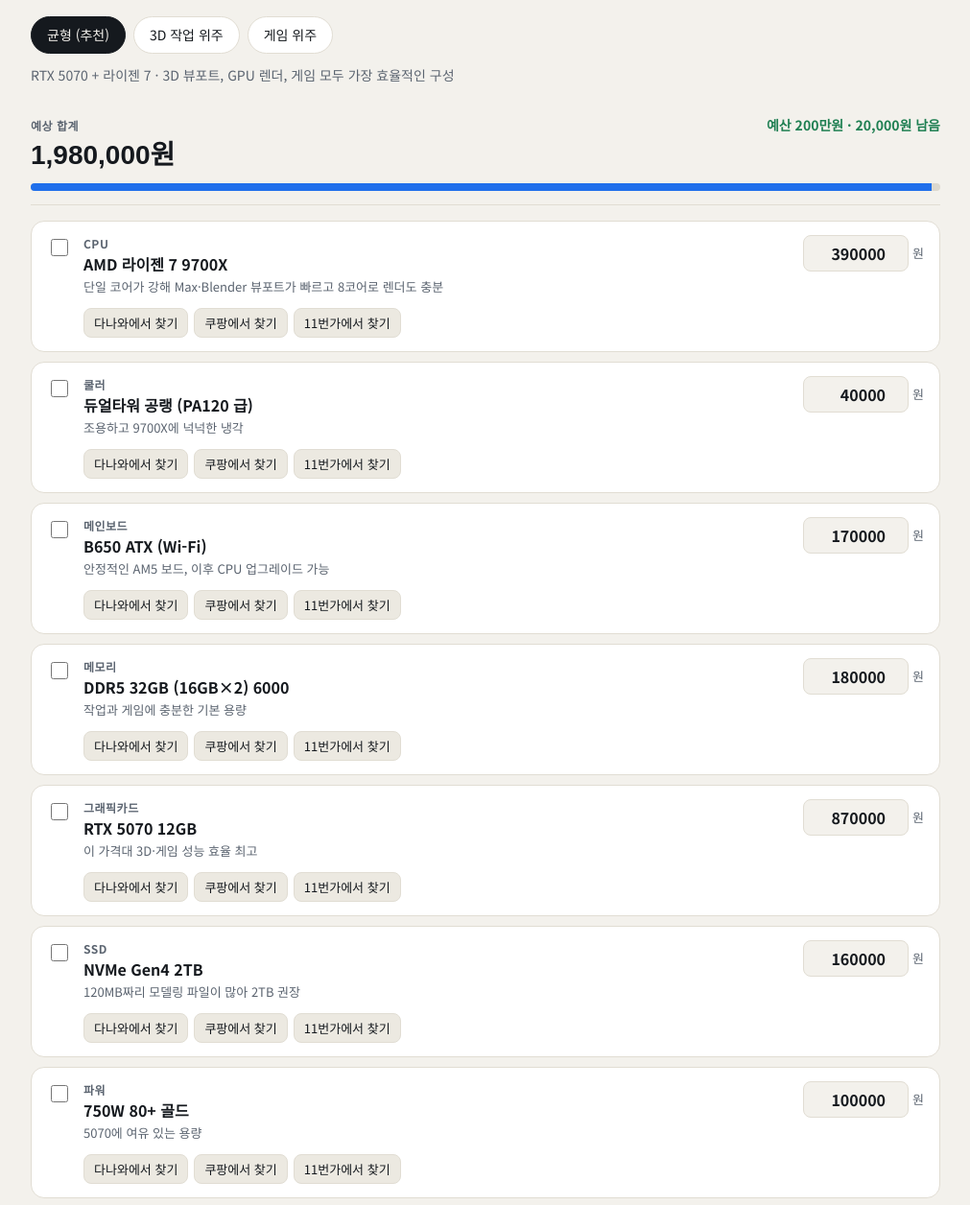
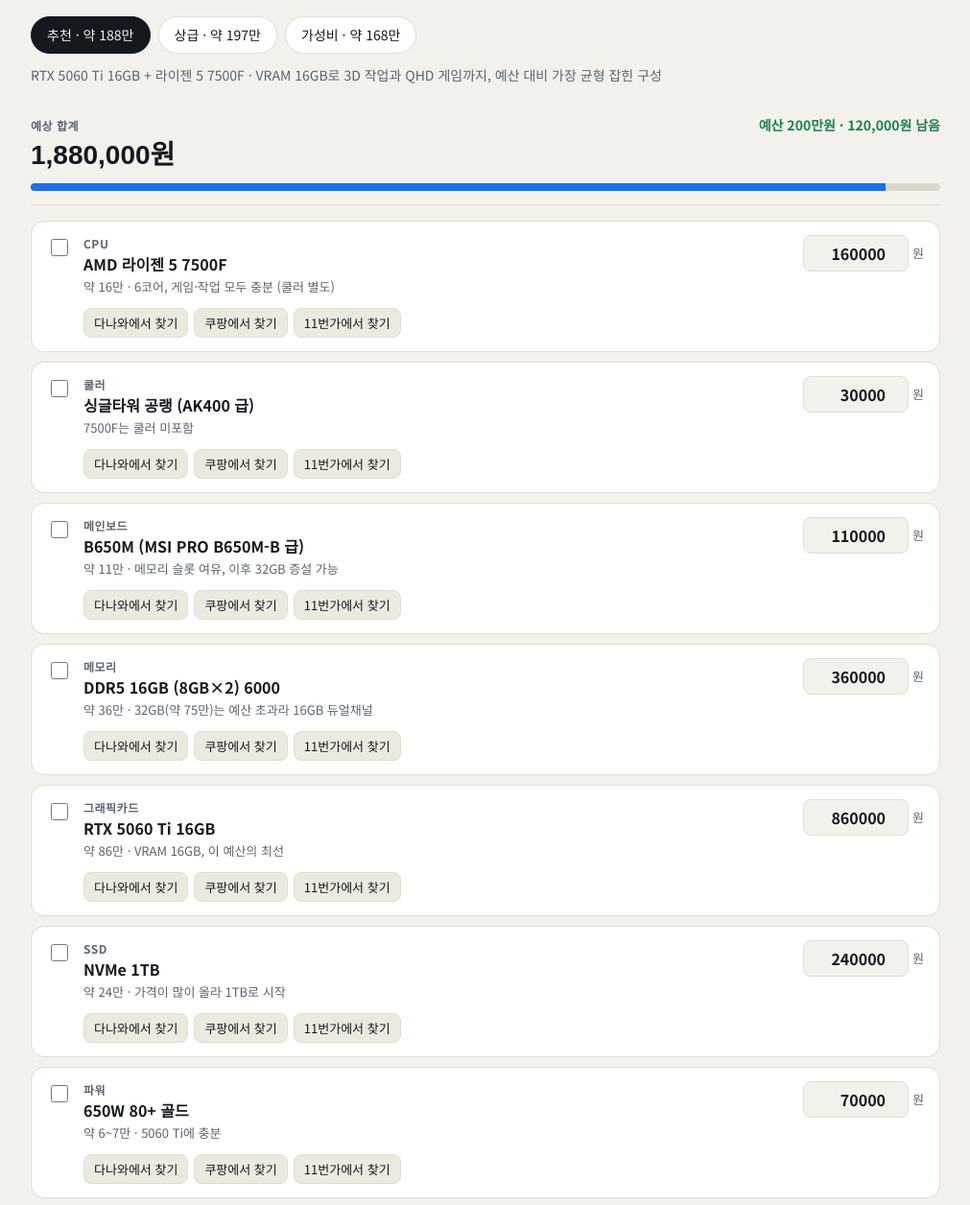
Before and after one commit to DIDIDIP/pc-build-2m, a plain HTML site: page index.html in a window 1280 px wide. Shown: the part 101-1357 px from the top of the page at 96% size, without its empty margins (134-1145 px from the left). Drawn offline with Linux system fonts and the light colour scheme; a web font is replaced by a local one.

Commit message:
2026년 11월 다나와 시세로 150~200만원 견적 갱신
Co-Authored-By: Claude Opus 5.5 <noreply@anthropic.com>

```diff
--- a/index.html
+++ b/index.html
@@ -3,8 +3,8 @@
 <head>
 <meta charset="utf-8">
 <meta name="viewport" content="width=device-width,initial-scale=1">
-<title>200만원 PC 견적</title>
-<meta name="description" content="3D 작업·게임용 200만원 PC 견적과 부품별 구매 링크">
+<title>150~200만원 PC 견적</title>
+<meta name="description" content="2026년 11월 오른 시세 기준 150~200만원 PC 견적과 부품별 구매 링크">
 <link rel="preconnect" href="https://fonts.googleapis.com">
 <link href="https://fonts.googleapis.com/css2?family=IBM+Plex+Sans+KR:wght@500;700&family=Noto+Sans+KR:wght@400;500;700&display=swap" rel="stylesheet">
 <style>
@@ -78,16 +78,16 @@ h1{font-family:'IBM Plex Sans KR',sans-serif;font-size:30px;margin:0;letter-spac
 <div class="wrap">
   <header>
     <div>
-      <h1>200만원 PC 견적</h1>
-      <p class="sub">3D 작업(3ds Max·Blender)과 게임을 모두 쾌적하게 · 2026년 11월 기준 예상가</p>
+      <h1>150~200만원 PC 견적</h1>
+      <p class="sub">메모리·SSD·그래픽카드 가격이 오른 2026년 11월 다나와 시세 기준</p>
     </div>
     <button class="theme" id="theme" type="button">테마 전환</button>
   </header>
 
   <div class="presets" role="group" aria-label="구성 선택">
-    <button class="preset" data-p="balanced" type="button">균형 (추천)</button>
-    <button class="preset" data-p="three" type="button">3D 작업 위주</button>
-    <button class="preset" data-p="game" type="button">게임 위주</button>
+    <button class="preset" data-p="balanced" type="button">추천 · 약 188만</button>
+    <button class="preset" data-p="three" type="button">상급 · 약 197만</button>
+    <button class="preset" data-p="game" type="button">가성비 · 약 168만</button>
   </div>
   <p class="preset-note" id="presetNote"></p>
 
@@ -107,7 +107,7 @@ h1{font-family:'IBM Plex Sans KR',sans-serif;font-size:30px;margin:0;letter-spac
   </div>
 
   <div class="note">
-    <b>가격은 예상가예요.</b> 메모리·SSD는 최근 가격 변동이 커서 실제 가격과 다를 수 있어요. 각 부품의 <b>다나와</b> 버튼으로 최저가를 확인한 뒤 가격 칸을 고치면 합계가 바로 바뀝니다. 체크박스는 구매 완료 표시이며 이 브라우저에만 저장돼요.
+    <b>가격은 2026년 11월 20일 무렵 다나와 최저가 기준이에요.</b> 메모리(DDR5 32GB 약 75만 원), SSD(1TB 약 24만 원), 그래픽카드(RTX 5070 약 124만 원 이상)가 크게 올라, 이 예산에서는 메모리 16GB가 현실적인 선택이에요. 32GB는 가격이 내려가면 추가하세요. 각 부품의 <b>다나와</b> 버튼으로 최저가를 확인한 뒤 가격 칸을 고치면 합계가 바로 바뀝니다. 체크박스는 구매 완료 표시이며 이 브라우저에만 저장돼요.
   </div>
 </div>
 <div class="toast" id="toast"></div>
@@ -116,42 +116,42 @@ h1{font-family:'IBM Plex Sans KR',sans-serif;font-size:30px;margin:0;letter-spac
 const BUDGET = 2000000;
 const PRESETS = {
   balanced: {
-    note: "RTX 5070 + 라이젠 7 · 3D 뷰포트, GPU 렌더, 게임 모두 가장 효율적인 구성",
+    note: "RTX 5060 Ti 16GB + 라이젠 5 7500F · VRAM 16GB로 3D 작업과 QHD 게임까지, 예산 대비 가장 균형 잡힌 구성",
     parts: [
-      ["CPU", "AMD 라이젠 7 9700X", 390000, "단일 코어가 강해 Max·Blender 뷰포트가 빠르고 8코어로 렌더도 충분", "라이젠7 9700X"],
-      ["쿨러", "듀얼타워 공랭 (PA120 급)", 40000, "조용하고 9700X에 넉넉한 냉각", "써멀라이트 PA120"],
-      ["메인보드", "B650 ATX (Wi-Fi)", 170000, "안정적인 AM5 보드, 이후 CPU 업그레이드 가능", "B650 ATX WiFi"],
-      ["메모리", "DDR5 32GB (16GB×2) 6000", 180000, "작업과 게임에 충분한 기본 용량", "DDR5 32GB 6000 16GBx2"],
-      ["그래픽카드", "RTX 5070 12GB", 870000, "이 가격대 3D·게임 성능 효율 최고", "RTX 5070"],
-      ["SSD", "NVMe Gen4 2TB", 160000, "120MB짜리 모델링 파일이 많아 2TB 권장", "NVMe Gen4 2TB SSD"],
-      ["파워", "750W 80+ 골드", 100000, "5070에 여유 있는 용량", "750W 80PLUS 골드 파워"],
-      ["케이스", "공기 흐름 좋은 미들타워", 70000, "앞면 메쉬형 추천", "미들타워 메쉬 케이스"]
+      ["CPU", "AMD 라이젠 5 7500F", 160000, "약 16만 · 6코어, 게임·작업 모두 충분 (쿨러 별도)", "라이젠5 7500F"],
+      ["쿨러", "싱글타워 공랭 (AK400 급)", 30000, "7500F는 쿨러 미포함", "딥쿨 AK400"],
+      ["메인보드", "B650M (MSI PRO B650M-B 급)", 110000, "약 11만 · 메모리 슬롯 여유, 이후 32GB 증설 가능", "B650M"],
+      ["메모리", "DDR5 16GB (8GB×2) 6000", 360000, "약 36만 · 32GB(약 75만)는 예산 초과라 16GB 듀얼채널", "DDR5 16GB 8GBx2 6000"],
+      ["그래픽카드", "RTX 5060 Ti 16GB", 860000, "약 86만 · VRAM 16GB, 이 예산의 최선", "RTX 5060 Ti 16GB"],
+      ["SSD", "NVMe 1TB", 240000, "약 24만 · 가격이 많이 올라 1TB로 시작", "NVMe 1TB SSD"],
+      ["파워", "650W 80+ 골드", 70000, "약 6~7만 · 5060 Ti에 충분", "650W 80PLUS 골드 파워"],
+      ["케이스", "공기 흐름 좋은 M-ATX 케이스", 50000, "앞면 메쉬형", "M-ATX 메쉬 케이스"]
     ]
   },
   three: {
-    note: "VRAM 16GB + 메모리 64GB · 무거운 씬, Arnold/Cycles GPU 렌더, 시뮬레이션에 유리",
+    note: "추천 구성에서 CPU만 라이젠 5 9600X로 · Max·Blender 뷰포트와 렌더가 조금 더 빠름",
     parts: [
-      ["CPU", "AMD 라이젠 7 9700X", 390000, "뷰포트와 렌더 모두 균형", "라이젠7 9700X"],
-      ["쿨러", "듀얼타워 공랭 (PA120 급)", 40000, "장시간 렌더에도 조용함", "써멀라이트 PA120"],
-      ["메인보드", "B650 ATX (Wi-Fi)", 170000, "메모리 4슬롯 · 128GB까지 확장", "B650 ATX WiFi"],
-      ["메모리", "DDR5 64GB (32GB×2) 6000", 360000, "3ds Max 대형 씬, 다중 프로그램에 여유", "DDR5 64GB 6000 32GBx2"],
-      ["그래픽카드", "RTX 5060 Ti 16GB", 620000, "VRAM 16GB로 GPU 렌더 메모리 여유", "RTX 5060 Ti 16GB"],
-      ["SSD", "NVMe Gen4 2TB", 160000, "작업 파일·캐시용", "NVMe Gen4 2TB SSD"],
-      ["파워", "750W 80+ 골드", 100000, "이후 그래픽카드 업그레이드 대비", "750W 80PLUS 골드 파워"],
-      ["케이스", "공기 흐름 좋은 미들타워", 70000, "앞면 메쉬형 추천", "미들타워 메쉬 케이스"]
+      ["CPU", "AMD 라이젠 5 9600X", 240000, "약 24만 · 단일 코어 성능이 높아 3D 프로그램 반응이 빠름", "라이젠5 9600X"],
+      ["쿨러", "싱글타워 공랭 (AK400 급)", 30000, "9600X도 별도 쿨러 권장", "딥쿨 AK400"],
+      ["메인보드", "B650M (MSI PRO B650M-B 급)", 110000, "약 11만 · 이후 32GB 증설 가능", "B650M"],
+      ["메모리", "DDR5 16GB (8GB×2) 6000", 360000, "약 36만 · 시세가 내리면 32GB로 교체", "DDR5 16GB 8GBx2 6000"],
+      ["그래픽카드", "RTX 5060 Ti 16GB", 860000, "약 86만 · VRAM 16GB", "RTX 5060 Ti 16GB"],
+      ["SSD", "NVMe 1TB", 240000, "약 24만", "NVMe 1TB SSD"],
+      ["파워", "650W 80+ 골드", 70000, "약 7만", "650W 80PLUS 골드 파워"],
+      ["케이스", "공기 흐름 좋은 M-ATX 케이스", 60000, "앞면 메쉬형", "M-ATX 메쉬 케이스"]
     ]
   },
   game: {
-    note: "라이젠 7 7800X3D + RTX 5070 · QHD 고주사율 게임 프레임 최우선",
+    note: "RTX 5060 8GB + 라이젠 5 7500F · FHD 게임과 가벼운 3D 작업용, 가장 저렴한 구성",
     parts: [
-      ["CPU", "AMD 라이젠 7 7800X3D", 480000, "3D V-Cache로 게임 프레임 최상위", "라이젠7 7800X3D"],
-      ["쿨러", "듀얼타워 공랭 (PA120 급)", 40000, "X3D 발열에 충분", "써멀라이트 PA120"],
-      ["메인보드", "B650 ATX (Wi-Fi)", 160000, "AM5 · 이후 업그레이드 가능", "B650 ATX WiFi"],
-      ["메모리", "DDR5 32GB (16GB×2) 6000", 180000, "게임에 충분한 용량", "DDR5 32GB 6000 16GBx2"],
-      ["그래픽카드", "RTX 5070 12GB", 870000, "QHD 고주사율 게임용", "RTX 5070"],
-      ["SSD", "NVMe Gen4 1TB", 95000, "게임 몇 개면 이후 증설", "NVMe Gen4 1TB SSD"],
-      ["파워", "750W 80+ 골드", 100000, "5070에 여유 있는 용량", "750W 80PLUS 골드 파워"],
-      ["케이스", "공기 흐름 좋은 미들타워", 70000, "앞면 메쉬형 추천", "미들타워 메쉬 케이스"]
+      ["CPU", "AMD 라이젠 5 7500F", 160000, "약 16만", "라이젠5 7500F"],
+      ["쿨러", "싱글타워 공랭 (AK400 급)", 30000, "7500F는 쿨러 미포함", "딥쿨 AK400"],
+      ["메인보드", "B650M (MSI PRO B650M-B 급)", 110000, "약 11만", "B650M"],
+      ["메모리", "DDR5 16GB (8GB×2) 6000", 360000, "약 36만", "DDR5 16GB 8GBx2 6000"],
+      ["그래픽카드", "RTX 5060 8GB", 660000, "약 66만 · FHD 게임 쾌적, VRAM 8GB라 무거운 3D 씬은 한계", "RTX 5060 8GB"],
+      ["SSD", "NVMe 1TB", 240000, "약 24만", "NVMe 1TB SSD"],
+      ["파워", "650W 80+ 골드", 65000, "약 6.5만", "650W 80PLUS 골드 파워"],
+      ["케이스", "공기 흐름 좋은 M-ATX 케이스", 50000, "앞면 메쉬형", "M-ATX 메쉬 케이스"]
     ]
   }
 };
@@ -165,11 +165,11 @@ const store = {
   set(k, v){ try { localStorage.setItem(k, JSON.stringify(v)); } catch(e){} }
 };
 const won = n => n.toLocaleString("ko-KR") + "원";
-let cur = store.get("pc2m.preset", "balanced");
+let cur = store.get("pc2m26.preset", "balanced");
 if (!PRESETS[cur]) cur = "balanced";
 
-function priceKey(i){ return "pc2m.price." + cur + "." + i; }
-function doneKey(i){ return "pc2m.done." + cur + "." + i; }
+function priceKey(i){ return "pc2m26.price." + cur + "." + i; }
+function doneKey(i){ return "pc2m26.done." + cur + "." + i; }
 
 function render(){
   document.querySelectorAll(".preset").forEach(b => b.setAttribute("aria-pressed", b.dataset.p === cur));
@@ -207,7 +207,7 @@ function updateTotal(){
   m.classList.toggle("over", d < 0);
   m.firstElementChild.style.width = Math.min(100, t / BUDGET * 100) + "%";
 }
-document.querySelectorAll(".preset").forEach(b => b.addEventListener("click", () => { cur = b.dataset.p; store.set("pc2m.preset", cur); render(); }));
+document.querySelectorAll(".preset").forEach(b => b.addEventListener("click", () => { cur = b.dataset.p; store.set("pc2m26.preset", cur); render(); }));
 document.getElementById("reset").addEventListener("click", () => {
   PRESETS[cur].parts.forEach((p, i) => { try { localStorage.removeItem(priceKey(i)); } catch(e){} });
   render(); toast("가격을 예상가로 되돌렸어요");
@@ -215,17 +215,17 @@ document.getElementById("reset").addEventListener("click", () => {
 document.getElementById("copy").addEventListener("click", async () => {
   const ps = prices();
   const lines = PRESETS[cur].parts.map((p, i) => `${p[0]}\t${p[1]}\t${won(ps[i])}`);
-  const text = `[200만원 PC 견적 · ${document.querySelector('.preset[aria-pressed="true"]').textContent}]\n` + lines.join("\n") + `\n합계\t${document.getElementById("total").textContent}\n${location.href}`;
+  const text = `[150~200만원 PC 견적 · ${document.querySelector('.preset[aria-pressed="true"]').textContent}]\n` + lines.join("\n") + `\n합계\t${document.getElementById("total").textContent}\n${location.href}`;
   try { await navigator.clipboard.writeText(text); toast("견적을 복사했어요"); } catch(e){ toast("복사하지 못했어요"); }
 });
 function toast(msg){ const t = document.getElementById("toast"); t.textContent = msg; t.classList.add("show"); setTimeout(() => t.classList.remove("show"), 1600); }
 // theme
 const root = document.documentElement;
-const savedTheme = store.get("pc2m.theme", null);
+const savedTheme = store.get("pc2m26.theme", null);
 if (savedTheme) root.dataset.theme = savedTheme;
 document.getElementById("theme").addEventListener("click", () => {
   const dark = root.dataset.theme ? root.dataset.theme === "dark" : matchMedia("(prefers-color-scheme: dark)").matches;
-  root.dataset.theme = dark ? "light" : "dark"; store.set("pc2m.theme", root.dataset.theme);
+  root.dataset.theme = dark ? "light" : "dark"; store.set("pc2m26.theme", root.dataset.theme);
 });
 render();
 </script>
```
Also changed, not shown: 1 other file.
